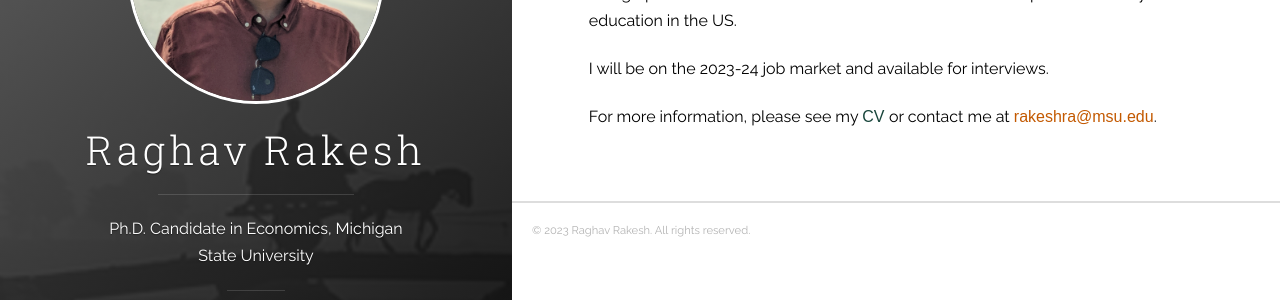
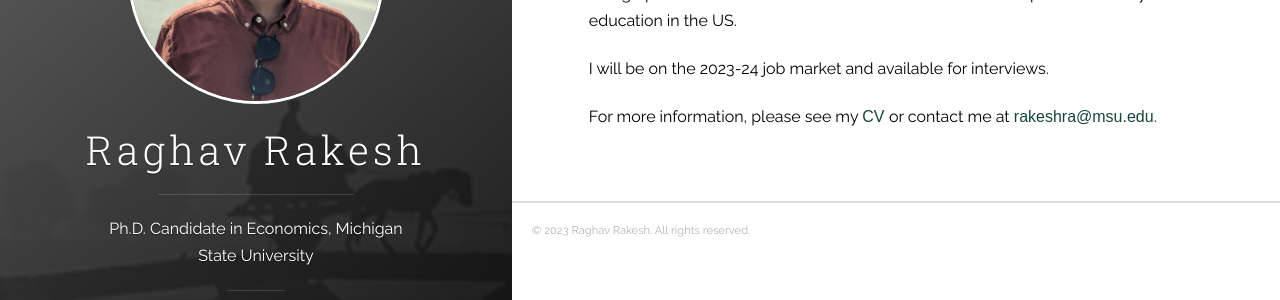
Before and after one commit to raghavrakesh/raghavrakesh.github.io, a Jekyll site: the page built from _posts/2018-06-14-about.markdown, in a window 1280 px wide. Shown: the part 311-611 px from the top of the page. Built offline with Jekyll 4.4.1, drawn with Linux system fonts in a browser that asks for light colours.

Commit message:
Update 2018-06-14-about.markdown

```diff
--- a/_posts/2018-06-14-about.markdown
+++ b/_posts/2018-06-14-about.markdown
@@ -13,4 +13,4 @@ tags: [jekyll]
 
 <p><font color="#000000">I will be on the 2023-24 job market and available for interviews.</font></p>
 
-<p style="color:#000000;">For more information, please see my <a href="{{ site.baseurl }}/files/CV_Raghav_Rakesh.pdf"><b><font face="Arial" color="#18453B">CV </font></b></a> or contact me at  <a href="mailto:{{ site.author.email }}" title="Email {{ site.author.email }}" target="_blank"><b><font face="Arial" color="#C35900">rakeshra@msu.edu</font></b></a>.</p>
+<p style="color:#000000;">For more information, please see my <a href="{{ site.baseurl }}/files/CV_Raghav_Rakesh.pdf"><b><font face="Arial" color="#18453B">CV </font></b></a> or contact me at  <a href="mailto:{{ site.author.email }}" title="Email {{ site.author.email }}" target="_blank"><b><font face="Arial" color="#18453B">rakeshra@msu.edu</font></b></a>.</p>
```
